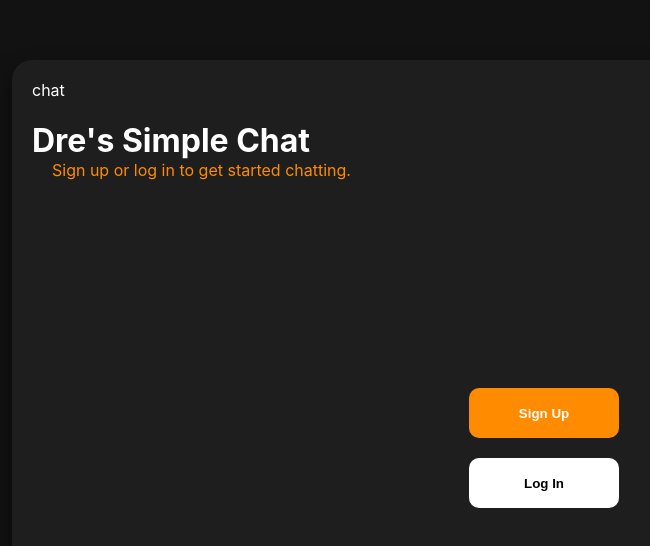
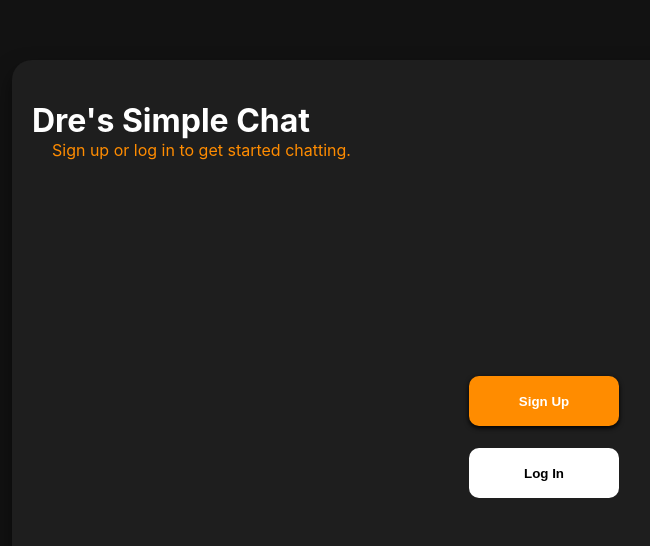
Before and after one commit to nokeen12/chat-app, a React (Create React App) app in the folder client/: page / in a window 1280 px wide. In both pictures the pointer is over the button "Sign Up". Shown: the top 546 px of the page, without its empty margins (96-746 px from the left). Built offline with nearby package versions, Linux system fonts and the light colour scheme.

Commit message:
added button hover effect and removed home/chat links

```diff
--- a/client/src/components/Sidebar.jsx
+++ b/client/src/components/Sidebar.jsx
@@ -22,11 +22,11 @@ export default function Sidebar({loadChat}){
     return(
         <nav id="nav">
             <div id="sidebar">
-                <a href="/l">home</a>
                 <SearchList loadChat={loadChat}/>
             </div>
             {isOpen &&
                 <div id="settingsPage">
+                {/*Turn into seperate forms for editting user settings*/}
                     <h1>Theme</h1>
                     <br/>
                     <p>Background Color:</p>
--- a/client/src/css/Homepage.css
+++ b/client/src/css/Homepage.css
@@ -40,6 +40,11 @@ button{
     margin-bottom: 20px;
     font-weight: 600;
 }
+button:hover{
+    cursor: pointer;
+    transform: translateY(-2px);
+    box-shadow:0 2px 5px black;
+}
 .signup-btn{
     background-color: darkorange;
     color: white;
--- a/client/src/pages/Homepage.jsx
+++ b/client/src/pages/Homepage.jsx
@@ -59,10 +59,8 @@ export default function Homepage(){
     return(
         <div className="homepage">
             <div className="popup">
-                <a href="/">chat</a>
                 <h1 className="title">Dre's Simple Chat</h1>
                 <p className="description">Sign up or log in to get started chatting.</p>
-
                 {!visA && !visB &&
                     <div className="accountbox">
                         <button className="signup-btn" onClick={swapStateA}>Sign Up</button>
```
